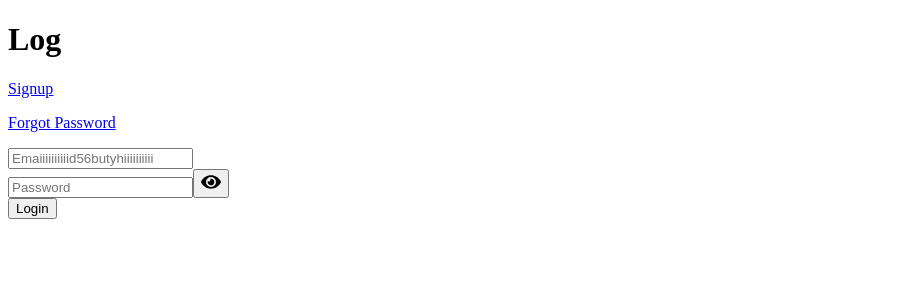
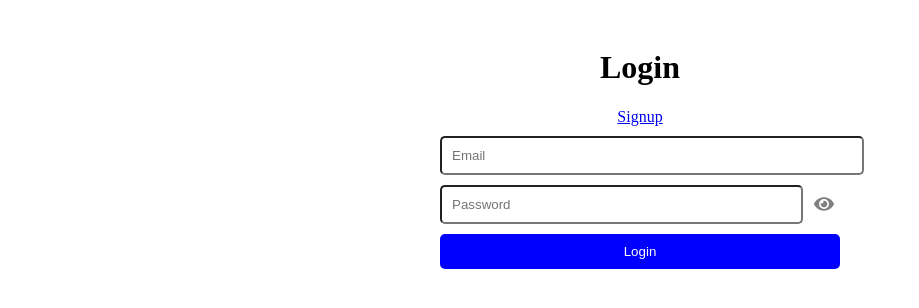
Before and after one commit to Dimple17805/client, a React (Create React App) app: page /login in a window 1280 px wide. Shown: the top 308 px of the page, without its empty margins (0-919 px from the left). Built offline with nearby package versions, Linux system fonts and the light colour scheme.

Commit message:
Updated API URLs to point to Render backend

```diff
--- a/src/user/Login.jsx
+++ b/src/user/Login.jsx
@@ -1,59 +1,102 @@
 import React, { useState } from "react";
 import axios from "axios";
-import { FaEye} from "react-icons/fa";
+import { FaEye } from "react-icons/fa";
 import { Link } from "react-router-dom";
 
 function Login() {
   const [email, setEmail] = useState("");
   const [password, setPassword] = useState("");
   const [errorMessage, setErrorMessage] = useState("");
-  const [passwordVisible, setPasswordVisible] = useState(false)
+  const [passwordVisible, setPasswordVisible] = useState(false);
+  const [isLoading, setIsLoading] = useState(false);
 
-  const togglePassowrdVibility = (e) => {
-    e.preventDefault()
-    setPasswordVisible(!passwordVisible)
-  }
+  // Toggle password visibility
+  const togglePasswordVisibility = (e) => {
+    e.preventDefault();
+    setPasswordVisible(!passwordVisible);
+  };
 
+  // Handle form submission
   const handleSubmit = async (e) => {
     e.preventDefault();
+    setIsLoading(true);
+    setErrorMessage(""); // Clear previous errors
+
     try {
-      const response = await axios.post
-      ("https://server-35lt.onrender.com/api/login", { email, password });
-      alert(response.data.message);
+      const response = await axios.post(
+        "https://server-35lt.onrender.com/api/login", // Replace with your Render backend URL
+        { email, password }
+      );
+      alert(response.data.message); // Success message
     } catch (error) {
-      setErrorMessage(error.response?.data?.message || "Error occurred");
+      setErrorMessage(
+        error.response?.data?.message || "An error occurred. Please try again."
+      );
+    } finally {
+      setIsLoading(false);
     }
-
   };
 
   return (
-    <div>
-      <h1>Log</h1>
-      <Link to='/signup'>Signup</Link>
-      <Link to='/forget'><p>Forgot Password</p></Link>
-      {errorMessage && <p style={{ color: "red" }}>{errorMessage}</p>}
+    <div style={{ padding: "20px", maxWidth: "400px", margin: "auto" }}>
+      <h1 style={{ textAlign: "center" }}>Login</h1>
+      <Link to="/signup" style={{ display: "block", textAlign: "center", marginBottom: "10px" }}>
+        Signup
+      </Link>
+
+      {errorMessage && <p style={{ color: "red", textAlign: "center" }}>{errorMessage}</p>}
+
       <form onSubmit={handleSubmit}>
-
+        {/* Email Input */}
         <input
           type="email"
-          placeholder="Emaiiiiiiiiiid56butyhiiiiiiiiii"
+          placeholder="Email"
           value={email}
           onChange={(e) => setEmail(e.target.value)}
           required
+          style={{ width: "100%", padding: "10px", marginBottom: "10px", borderRadius: "5px" }}
         />
 
-        <div>
+        {/* Password Input */}
+        <div style={{ display: "flex", alignItems: "center", marginBottom: "10px" }}>
           <input
             type={passwordVisible ? "text" : "password"}
             placeholder="Password"
             value={password}
             onChange={(e) => setPassword(e.target.value)}
             required
+            style={{ flex: "1", padding: "10px", borderRadius: "5px", marginRight: "5px" }}
           />
-        <button onClick={togglePassowrdVibility}>
-        {passwordVisible ? <FaEye size={20} /> : <FaEye size={20} />}
-        </button></div>
-        <button type="submit">Login</button>
+          <button
+            onClick={togglePasswordVisibility}
+            style={{
+              background: "none",
+              border: "none",
+              cursor: "pointer",
+              display: "flex",
+              alignItems: "center",
+            }}
+          >
+            <FaEye size={20} color={passwordVisible ? "blue" : "gray"} />
+          </button>
+        </div>
+
+        {/* Submit Button */}
+        <button
+          type="submit"
+          disabled={isLoading}
+          style={{
+            width: "100%",
+            padding: "10px",
+            background: isLoading ? "gray" : "blue",
+            color: "white",
+            border: "none",
+            borderRadius: "5px",
+            cursor: isLoading ? "not-allowed" : "pointer",
+          }}
+        >
+          {isLoading ? "Logging in..." : "Login"}
+        </button>
       </form>
     </div>
   );
```
Lines whose indentation alone changed are shown as unchanged.
